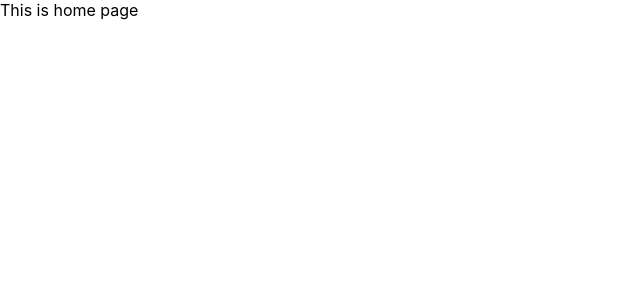
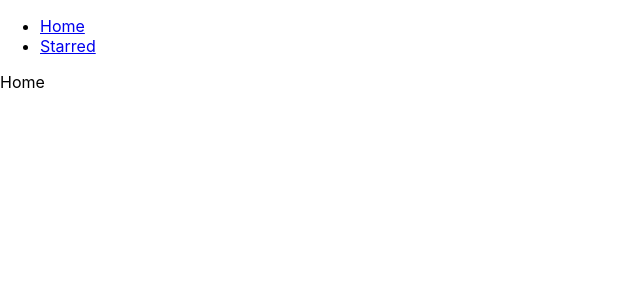
Before and after one commit to bouaik/box-office-app, a React (Create React App) app: page / in a window 1280 px wide. Shown: the top 300 px of the page, without its empty margins (0-640 px from the left). Built offline with nearby package versions, Linux system fonts and the light colour scheme.

Commit message:
Added navbar and created pages components

```diff
--- a/src/App.js
+++ b/src/App.js
@@ -1,19 +1,27 @@
 import React from 'react';
 import { Switch, Route } from 'react-router-dom';
+import Navs from './components/Navs';
+import Home from './pages/Home';
+import Starred from './pages/Starred';
 
 function App() {
   return (
+    <>
+      <Navs />
       <Switch>
         <Route exact path="/">
-        This is home page
+          <Home />
         </Route>
 
         <Route exact path="/starred">
-        This is starred page
+          <Starred />
         </Route>
 
-      <Route>404 not found</Route>
+        <Route>
+          <div>404 not found</div>
+        </Route>
       </Switch>
+    </>
   );
 }
 
--- /dev/null
+++ b/src/components/Navs.js
@@ -0,0 +1,29 @@
+import React from 'react';
+import { Link } from 'react-router-dom';
+
+const LINKS = [
+  {
+    to: '/',
+    text: 'Home',
+  },
+  {
+    to: '/starred',
+    text: 'Starred',
+  },
+];
+
+function Navs() {
+  return (
+    <div>
+      <ul>
+        {LINKS.map(link => (
+          <li key={link.to}>
+            <Link to={link.to}>{link.text}</Link>
+          </li>
+        ))}
+      </ul>
+    </div>
+  );
+}
+
+export default Navs;
--- /dev/null
+++ b/src/pages/Home.js
@@ -0,0 +1,7 @@
+import React from 'react';
+
+function Home() {
+  return <div>Home</div>;
+}
+
+export default Home;
--- /dev/null
+++ b/src/pages/Starred.js
@@ -0,0 +1,7 @@
+import React from 'react';
+
+function Starred() {
+  return <div>Starred</div>;
+}
+
+export default Starred;
```
Lines whose indentation alone changed are shown as unchanged.
